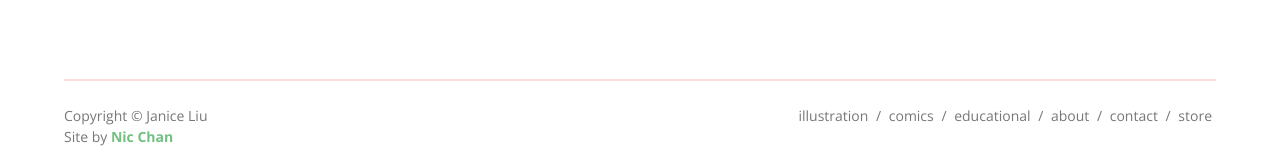
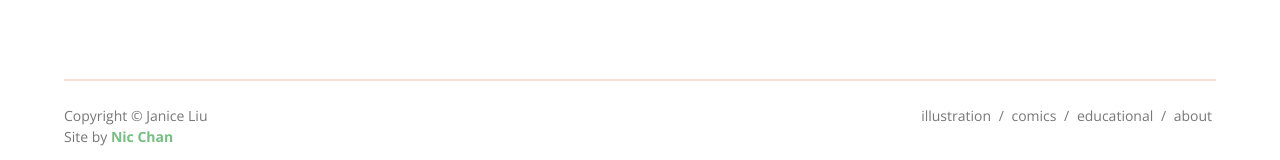
Before and after one commit to flutterdoodle/flutterdoodle.github.io, a Jekyll site: the page built from illustrations.html, in a window 1280 px wide and 900 px high, scrolled down 2877 px. Shown: the part 737-897 px from the top of the window. Built offline with Jekyll 4.4.1, drawn with Linux system fonts in a browser that asks for light colours; nearby versions of some CDN libraries.

Commit message:
Update footer.html

```diff
--- a/_includes/footer.html
+++ b/_includes/footer.html
@@ -12,12 +12,6 @@
     <li class="footer__item">
       <a class="footer__link" href="/about">About</a>
     </li>
-    <li class="footer__item">
-      <a class="footer__link" href="/contact">Contact</a>
-    </li>
-    <li class="footer__item">
-      <a class="footer__link" href="https://www.etsy.com/ca/shop/flutterdoodle">Store</a>
-    </li>
   </ul>
 
   <span class="footer__attribution">
```
